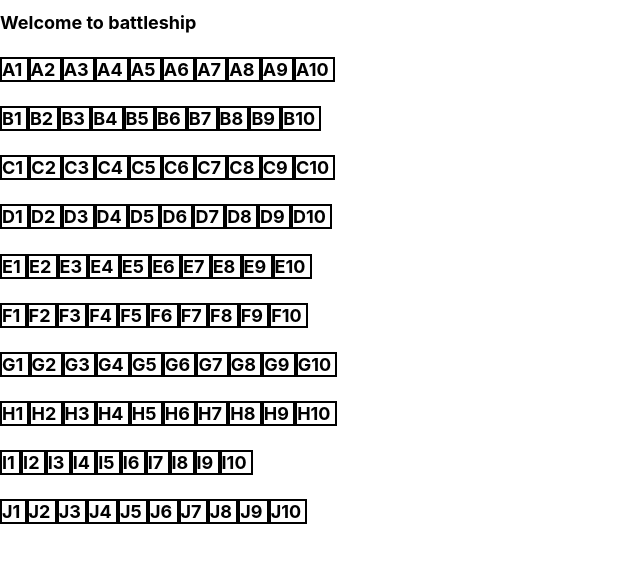
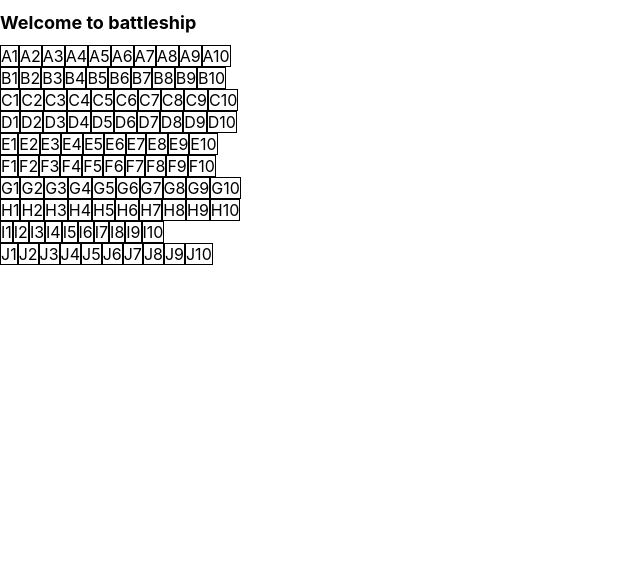
Before and after one commit to morriswa/cmx-battleship, an Angular app: page / in a window 1280 px wide. Shown: the top 562 px of the page, without its empty margins (0-640 px from the left). Built offline with nearby package versions, Linux system fonts and the light colour scheme.

Commit message:
+ game tile

```diff
--- /dev/null
+++ b/src/app/components/game-tile/game-tile.component.html
@@ -0,0 +1,3 @@
+<div class="game-tile" [id]="'game-tile-'+tileId">
+  <span>{{ tileId }}</span>
+</div>
--- /dev/null
+++ b/src/app/components/game-tile/game-tile.component.scss
@@ -0,0 +1,4 @@
+
+.game-tile {
+  border: solid 1px black;
+}
--- a/src/app/pages/gameboard/gameboard.component.html
+++ b/src/app/pages/gameboard/gameboard.component.html
@@ -2,7 +2,7 @@
 @for (row of rows; track row) {
   <div class="flex-row">
     @for (col of cols; track col) {
-      <h1 style="border: solid 2px black">{{ row + col }}&nbsp;</h1>
+      <app-game-tile [tileId]="row+col"/>
     }
   </div>
 }
--- a/src/app/pages/gameboard/gameboard.component.ts
+++ b/src/app/pages/gameboard/gameboard.component.ts
@@ -1,9 +1,13 @@
 import {Component} from "@angular/core";
+import {GameTileComponent} from "../../components/game-tile/game-tile.component";
 
 @Component({
   selector: 'app-gameboard',
   templateUrl: './gameboard.component.html',
   standalone: true,
+  imports: [
+    GameTileComponent
+  ],
   styleUrl: "./gameboard.component.scss"
 })
 export class GameboardComponent {
```
Also changed, not shown: src/app/components/game-tile/game-tile.component.ts (added, +11 -0 lines).
